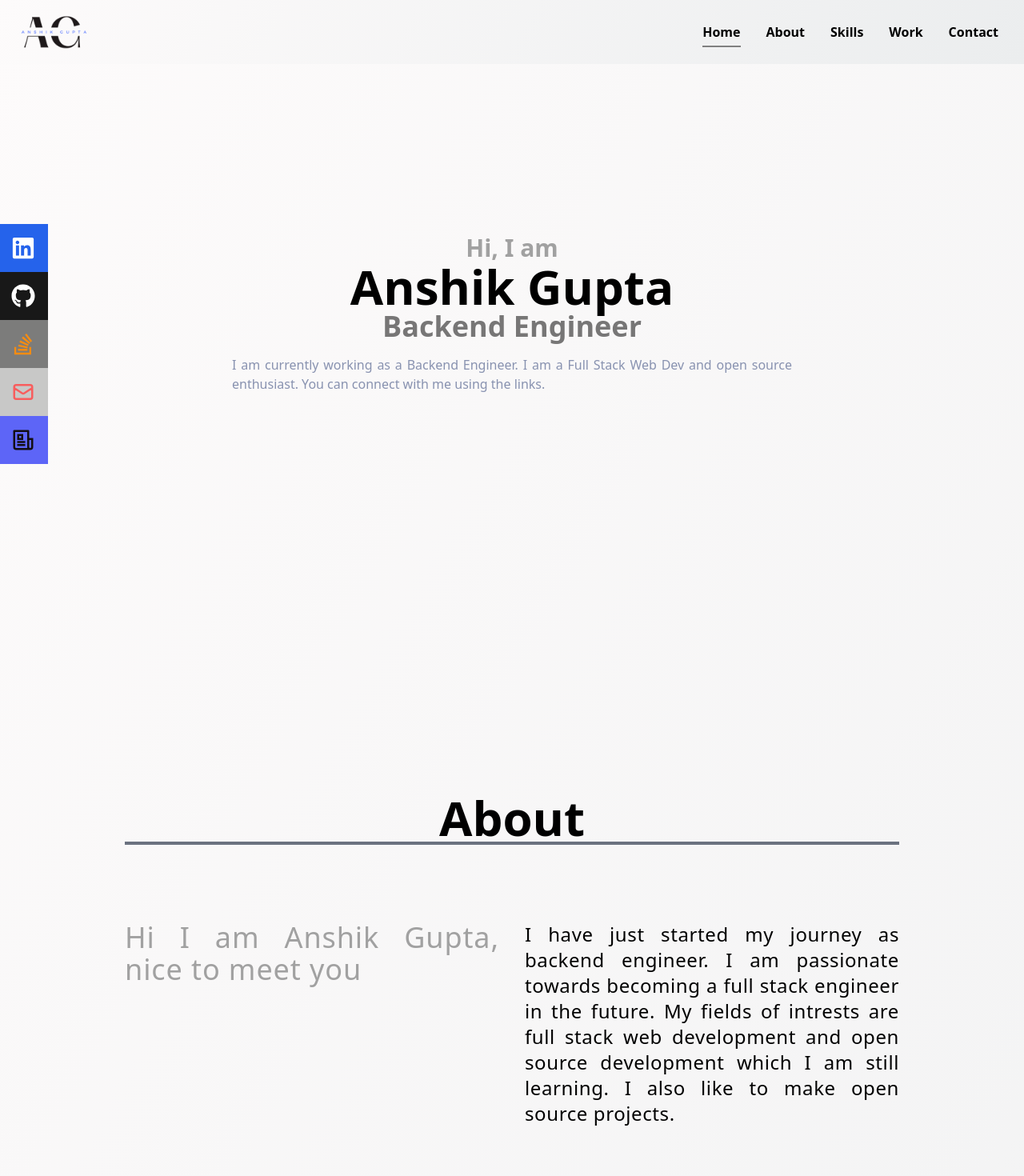
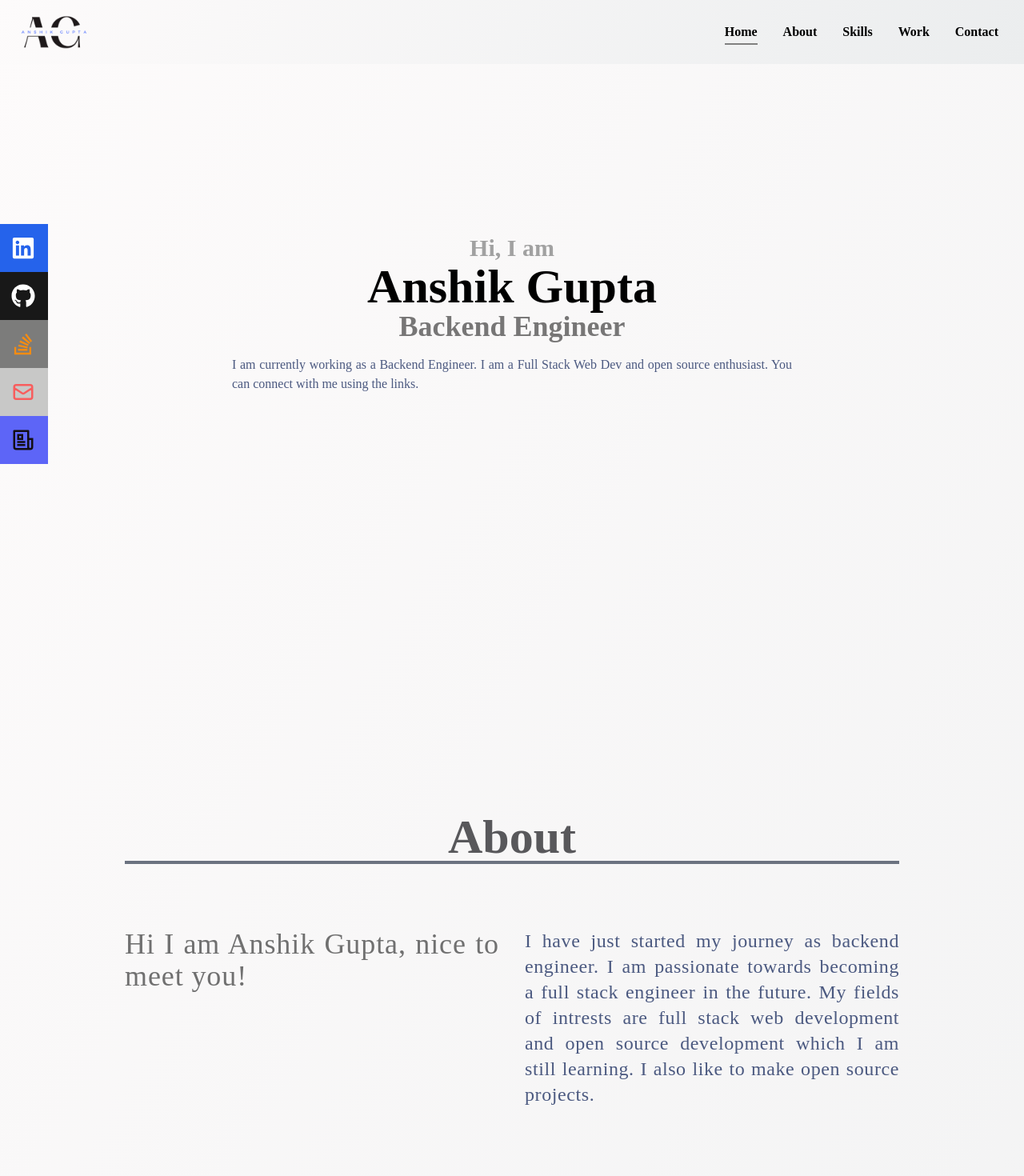
Before and after one commit to guptaanshik1/portfolio, a React (Create React App) app: page / in a window 1280 px wide. Shown: the top 1470 px of the page at 80% size. Built offline with nearby package versions, Linux system fonts and the light colour scheme.

Commit message:
Fixed font issues and added new font family

```diff
--- a/src/components/About.jsx
+++ b/src/components/About.jsx
@@ -5,20 +5,19 @@ const About = () => {
     <div name="about" id="about" className="w-full h-screen">
       <div className="flex flex-col justify-center items-center w-full h-full">
 
-
         <div className="max-w-[1000px] w-full grid gap-8">
-          <div className="text-center pb-8 px-4">
-            <p className="border-b-4 border-gray-500 font-bold sm:text-6xl text-4xl">About</p>
+          <div className="text-center pb-4 px-4">
+            <p className="border-b-4 border-gray-500 font-bold sm:text-6xl text-3xl text-[#2d2e31ca]">About</p>
           </div>
 
           <div></div>
 
           <div className="max-w-[1000px] w-full grid sm:grid-cols-2 gap-8 px-4">
-            <div className="sm:text-right text-4xl text-[#a1a1a1] tracking-wide">
-              <p className="tracking-wide text-justify">Hi I am Anshik Gupta, nice to meet you</p>
+            <div className="sm:text-right sm:text-4xl text-3xl text-[#707070]">
+              <p className="tracking-wide text-justify">Hi I am Anshik Gupta, nice to meet you!</p>
             </div>
             <div>
-              <p className="tracking-wide text-2xl text-justify">
+              <p className="tracking-wide sm:text-2xl text-justify text-[#4b5980]">
                 I have just started my journey as backend engineer. I am
                 passionate towards becoming a full stack engineer in the future.
                 My fields of intrests are full stack web development and open source development
--- a/src/components/Contact.jsx
+++ b/src/components/Contact.jsx
@@ -5,7 +5,7 @@ const Contact = () => {
     <div name="contact" className="w-full h-screen">
       <div className="pt-16 w-full h-full max-w-[1000px] mx-auto flex flex-col justify-center items-center">
         <div className="text-center pb-8 px-4 border-gray-500">
-          <p className="sm:text-6xl border-b-4 border-gray-500 text-4xl font-bold">
+          <p className="sm:text-6xl border-b-4 border-gray-500 text-3xl font-bold text-[#2d2e31ca]">
             Contact
           </p>
         </div>
--- a/src/components/Home.jsx
+++ b/src/components/Home.jsx
@@ -58,7 +58,7 @@ const Home = () => {
           Anshik Gupta
         </h1>
         <h4 className="font-bold sm:text-4xl text-[#777676] text-2xl text-center text-justify">Backend Engineer</h4>
-        <p className='text-[#8892b0] py-4 max-w-[700px] text-center text-justify'>
+        <p className='text-[#4b5980] py-4 max-w-[700px] text-center text-justify'>
           I am currently working as a Backend Engineer. I am a Full Stack Web Dev and open source enthusiast.
           You can connect with me using the links.
         </p>
--- a/src/components/Skills.jsx
+++ b/src/components/Skills.jsx
@@ -18,7 +18,7 @@ const Skills = () => {
     <div name="skills" className='w-full h-[250vh]'>
         <div className="max-w-[1000px] mx-auto w-full h-full flex flex-col justify-center">
             <div className="text-center pb-8 px-4">
-                <p className="border-b-4 border-gray-500 font-bold sm:text-6xl text-4xl">Skills</p>
+                <p className="border-b-4 border-gray-500 font-bold sm:text-6xl text-3xl text-[#2d2e31ca]">Skills</p>
             </div>
 
             <div className='w-full grid sm:grid-cols-2 md:grid-cols-3 lg:grid-cols-4 grid-cols-2 gap-4 py-8 px-4'>
--- a/src/components/Work.jsx
+++ b/src/components/Work.jsx
@@ -11,7 +11,7 @@ const Work = () => {
     <div name="work" className="w-full h-auto">
       <div className="max-w-[1000px] mx-auto w-full flex flex-col justify-center h-full">
         <div className="text-center pb-8 px-4">
-          <p className="border-b-4 border-gray-500 font-bold sm:text-6xl text-4xl">Work</p>
+          <p className="border-b-4 border-gray-500 font-bold sm:text-6xl text-3xl text-[#2d2e31ca]">Work</p>
         </div>
 
         <div className="grid sm:grid-cols-2 md:grid-cols-3 gap-4 px-8">
--- a/src/index.css
+++ b/src/index.css
@@ -2,10 +2,8 @@
 @tailwind components;
 @tailwind utilities;
 
-code {
-  font-family: source-code-pro, Menlo, Monaco, Consolas, "Courier New",
-    monospace;
-}
+/* @import url('https://fonts.googleapis.com/css2?family=Raleway:wght@300;400;500;600;700;800;900&display=swap'); */
+@import url('https://fonts.googleapis.com/css2?family=Playfair+Display:ital,wght@1,800;1,900&display=swap');
 
 body {
   background-image: linear-gradient(120deg, #fdfbfb 0%, #ebedee 100%);
@@ -20,6 +18,9 @@ body {
 }
 
 @layer base {
+  body {
+    @apply font-[Playfair];
+  }
   li {
     @apply cursor-pointer;
     @apply px-4;
```
